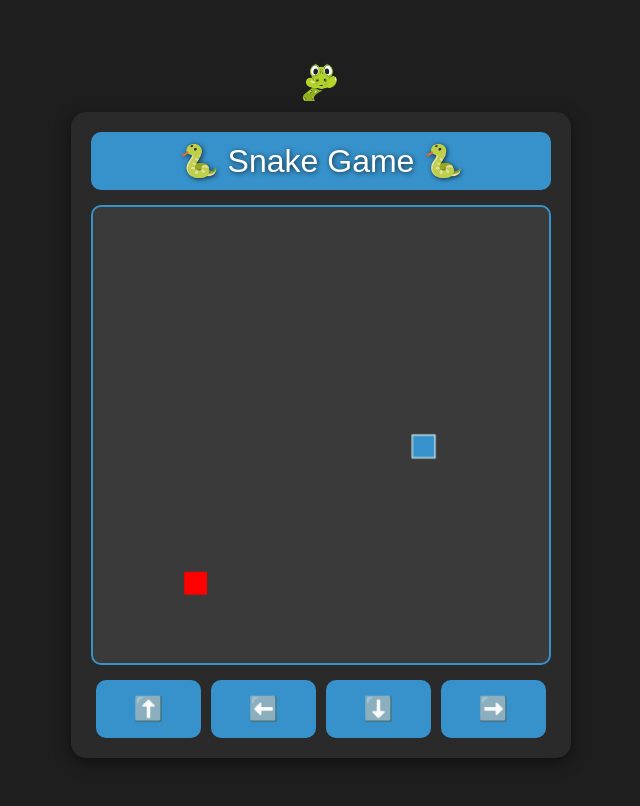
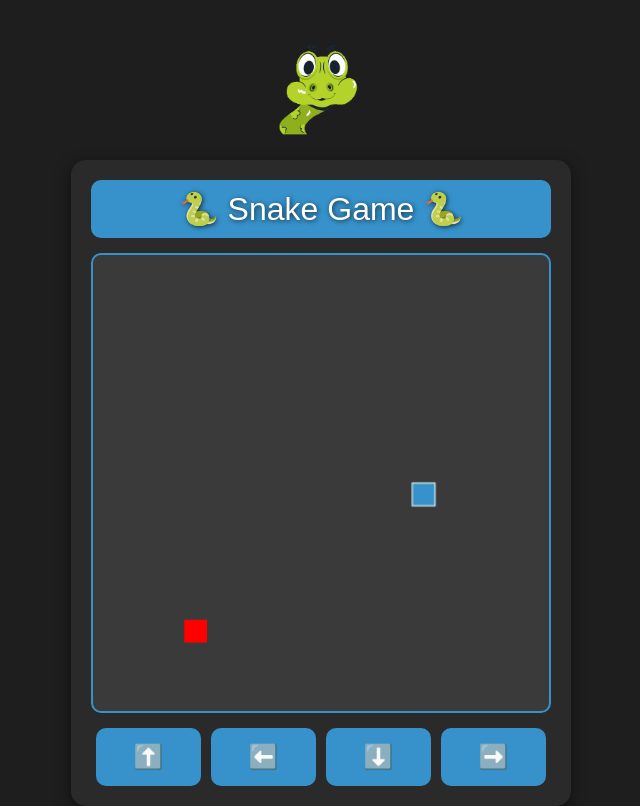
Before and after one commit to FarheenMalak/Snake-Game, a plain HTML site: page index.html in a window 1280 px wide. Shown: the whole page, without its empty margins (319-959 px from the left). Drawn offline with Linux system fonts and the light colour scheme.

Commit message:
Update style.css

```diff
--- a/style.css
+++ b/style.css
@@ -16,7 +16,7 @@ body {
     gap:0px;
 }
 img{
-    height: 70px;
+    height: 160px;
 }
 .container {
     width: 90%;
```
